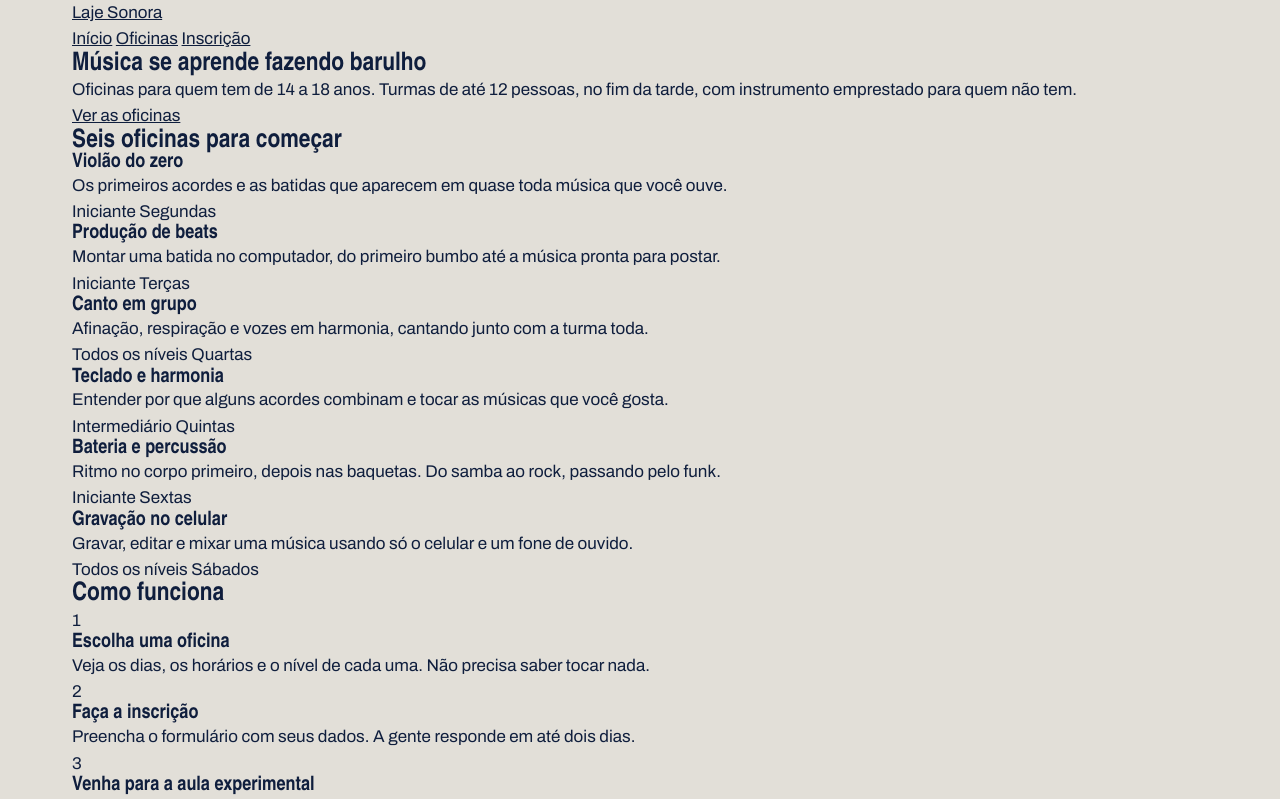
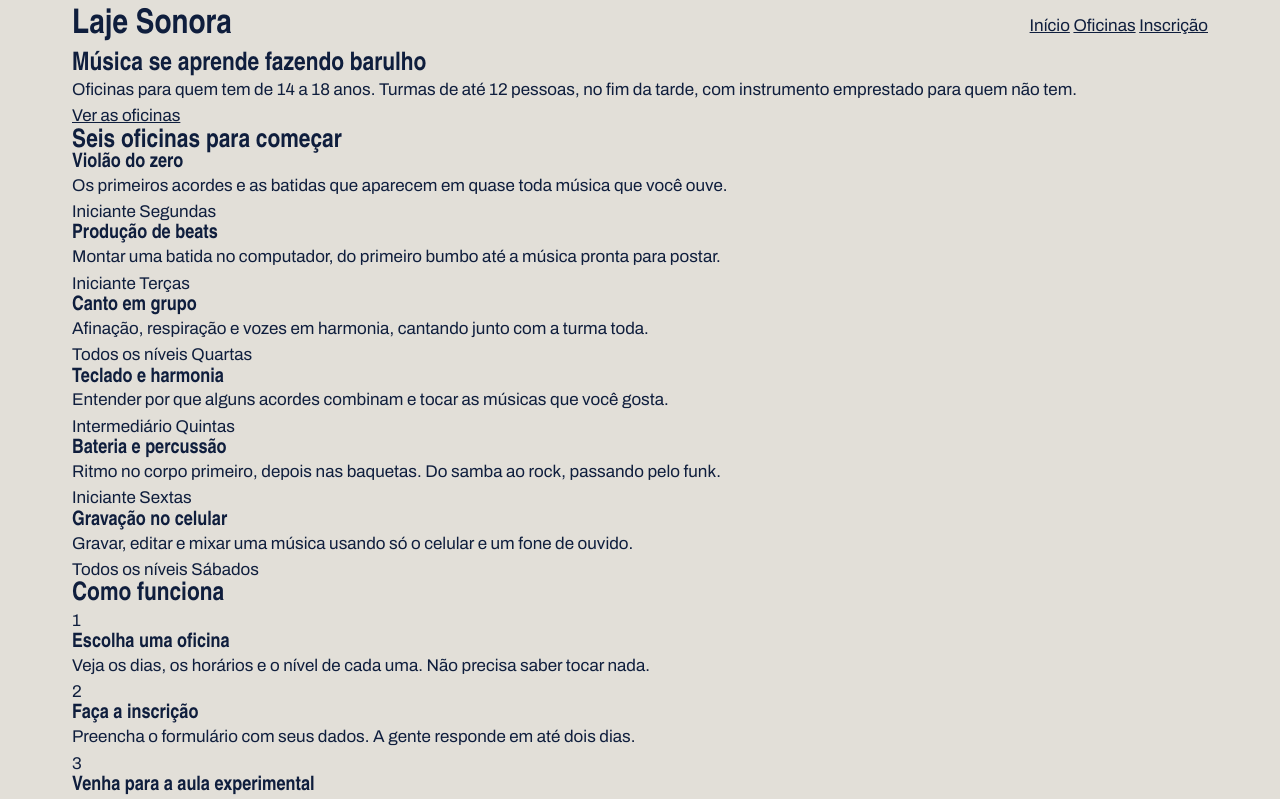
Before and after one commit to alexandreferreira-123/Laje-sonora-atividade, a plain HTML site: page index.html in a window 1280 px wide. Shown: the top 799 px of the page. Drawn offline with Linux system fonts and the light colour scheme.

Commit message:
CSS geral: reset, variáveis e fontes

```diff
--- a/index.css
+++ b/index.css
@@ -28,9 +28,7 @@ a {
   color: inherit;
 }
 
-h1,
-h2,
-h3 {
+h1,h2,h3 {
   font-family: var(--fonte-cartaz);
   font-weight: 900;
   line-height: 0.95;
@@ -41,3 +39,17 @@ h3 {
   margin-inline: auto;
   padding-inline: 32px;
 }
+
+.topo {
+  padding-block:28 px;
+  display: flex;
+  justify-content: space-between;
+  align-items: center;
+}
+
+.logo {
+  font-family: var(--fonte-cartaz);
+  font-size: 34px;
+  font-weight: 900;
+  text-decoration: none;
+}
```
Also changed, not shown: 1 other file.
